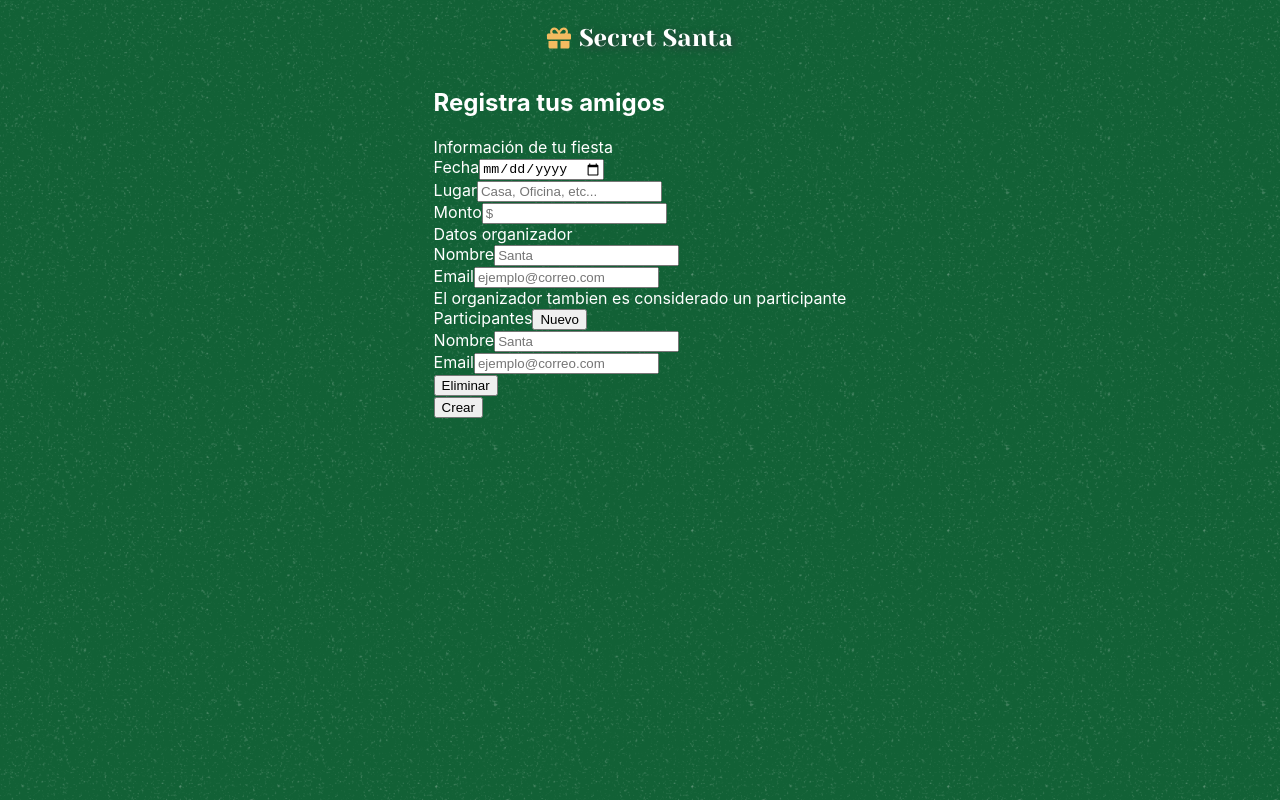
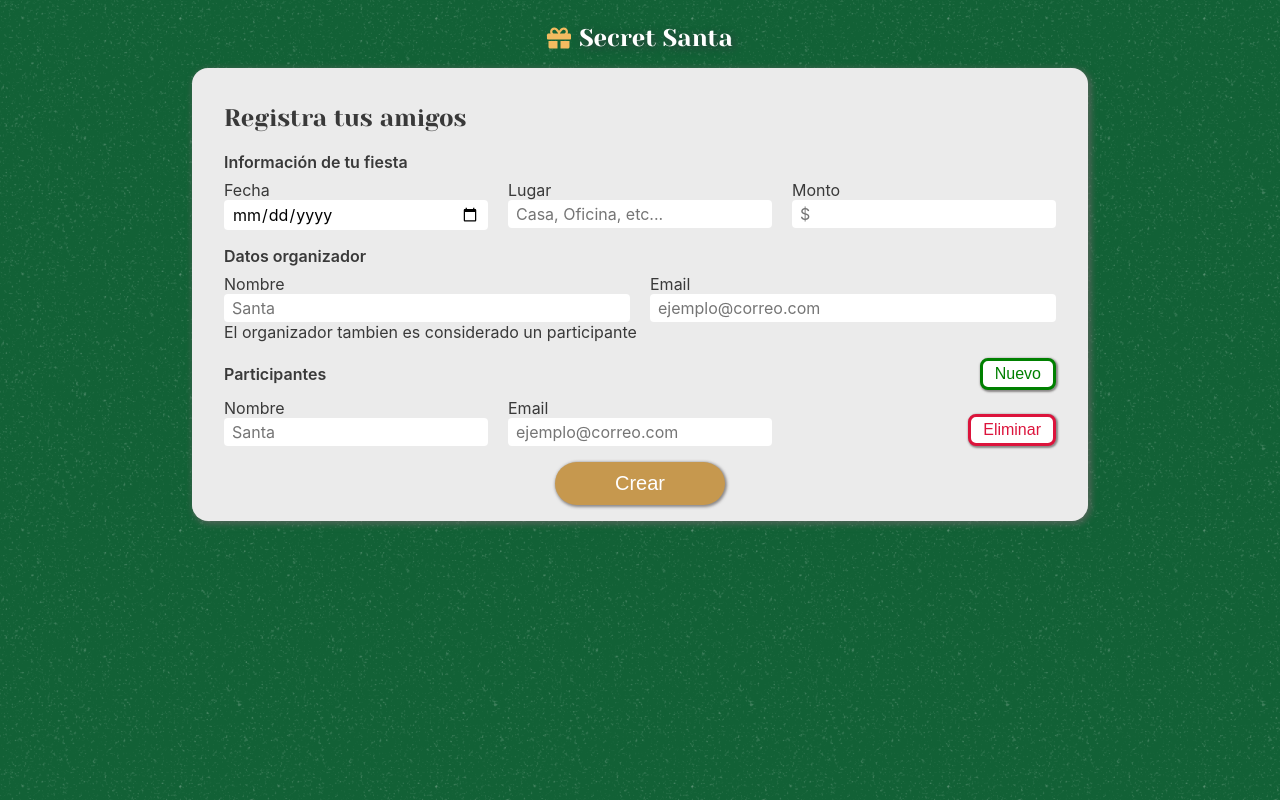
Before and after one commit to franjmr0416/secretSanta, a React (Vite) app: page /registro in a window 1280 px wide. Built offline with nearby package versions, Linux system fonts and the light colour scheme.

Commit message:
add: formParticipante component

```diff
--- /dev/null
+++ b/src/components/Btn.css
@@ -0,0 +1,20 @@
+.btn {
+  color: black;
+  background-color: white;
+  border: solid;
+  padding: 0.25em 0.75em;
+  font-size: 1em;
+  border-radius: 8px;
+  box-shadow: 1px 1px 2px 1px rgba(105, 101, 101, 0.74);
+  max-width: 100px;
+  cursor: pointer;
+}
+.add-btn {
+  border-color: green;
+  color: green;
+}
+.delete-btn {
+  border-color: crimson;
+  color: crimson;
+  align-self: flex-end;
+}
--- a/src/components/Btn.jsx
+++ b/src/components/Btn.jsx
@@ -1,3 +1,6 @@
+import { FaPlus } from 'react-icons/fa'
+import './Btn.css'
+
 const Btn = (props) => {
   const { text, action } = props
   return (
--- /dev/null
+++ b/src/components/FormControl.css
@@ -0,0 +1,15 @@
+.box-control {
+  display: flex;
+  flex-direction: column;
+}
+.label {
+}
+.input {
+  font-size: 16px;
+  font-size: max(16px, 1em);
+  font-family: inherit;
+  padding: 0.25em 0.5em;
+  background-color: #fff;
+  border: 2px solid var(--input-border);
+  border-radius: 4px;
+}
--- a/src/components/FormControl.jsx
+++ b/src/components/FormControl.jsx
@@ -1,9 +1,16 @@
+import './FormControl.css'
+
 const FormControl = (props) => {
   const { label, type, name, placeholder } = props
   return (
-    <div>
-      <label>{label}</label>
-      <input type={type} name={name} placeholder={placeholder} />
+    <div className='box-control'>
+      <label className='label'>{label}</label>
+      <input
+        className='input'
+        type={type}
+        name={name}
+        placeholder={placeholder}
+      />
     </div>
   )
 }
--- /dev/null
+++ b/src/components/FormParticipante.jsx
@@ -0,0 +1,26 @@
+import FormControl from './FormControl'
+import Btn from './Btn'
+
+const FormParticipante = (props) => {
+  return (
+    <div className='participante'>
+      <div className='grid-2 mt-05'>
+        <FormControl
+          type={'text'}
+          name={''}
+          label={'Nombre'}
+          placeholder={'Santa'}
+        />
+        <FormControl
+          type={'email'}
+          name={''}
+          label={'Email'}
+          placeholder={'ejemplo@correo.com'}
+        />
+      </div>
+
+      <Btn action={'delete'} text={'Eliminar'} />
+    </div>
+  )
+}
+export default FormParticipante
--- a/src/index.css
+++ b/src/index.css
@@ -8,7 +8,7 @@
   padding: 0;
   margin: 0;
   color-scheme: light dark;
-  color: white;
+  color: #393939;
   background-image: url('/background.png');
   background-size: 256px;
 
--- a/src/layouts/Form.css
+++ b/src/layouts/Form.css
@@ -0,0 +1,73 @@
+.flex {
+  display: flex;
+  align-items: center;
+}
+.content-between {
+  justify-content: space-between;
+}
+.content-center {
+  justify-content: center;
+}
+.section-title {
+  font-weight: 600;
+}
+.section {
+  margin-top: 1rem;
+}
+h2 {
+  font-family: 'Yeseva One', cursive;
+  font-size: x-large;
+}
+.grid-3 {
+  display: grid;
+  grid-template-columns: repeat(3, 1fr);
+  grid-template-rows: 1fr;
+  grid-column-gap: 20px;
+}
+.grid-2 {
+  display: grid;
+  grid-template-columns: repeat(2, 1fr);
+  grid-template-rows: 1fr;
+  grid-column-gap: 20px;
+}
+.mt-05 {
+  margin-top: 0.5rem;
+}
+.participante {
+  display: flex;
+  justify-content: space-between;
+}
+.btn-submit {
+  color: white;
+  background-color: #c6984e;
+  border: none;
+  font-size: 1.25em;
+  padding: 0.5em 3em;
+  border-radius: 10em;
+  cursor: pointer;
+  box-shadow: 1px 1px 3px 1px rgba(105, 101, 101, 0.74);
+}
+.btn-submit:hover {
+  background-color: #a37c3e;
+}
+@media only screen and (max-width: 425px) {
+  .grid-3 {
+    grid-template-columns: repeat(1, 100%);
+    row-gap: 10px;
+  }
+  .grid-2 {
+    grid-template-columns: repeat(1, 100%);
+    row-gap: 10px;
+  }
+  .participante {
+    display: grid;
+    grid-template-columns: repeat(1, 100%);
+    row-gap: 10px;
+  }
+}
+.form-content {
+  padding: 1rem 2rem;
+  background-color: #ebebeb;
+  border-radius: 16px;
+  box-shadow: 2px 2px 7px 1px rgba(105, 101, 101, 0.74);
+}
--- a/src/layouts/Form.jsx
+++ b/src/layouts/Form.jsx
@@ -1,15 +1,21 @@
 import FormControl from '../components/FormControl'
 import Btn from '../components/Btn'
+import './Form.css'
+import { useState } from 'react'
+import FormParticipante from '../components/FormParticipante'
 
 const Form = () => {
+  const [participantes, setParticipantes] = useState([])
+  const handleEvent = (event) => {}
+
   return (
-    <div>
+    <div className='form-content'>
       <h2>Registra tus amigos</h2>
       <div>
         <form>
           <div>
-            <span>Información de tu fiesta</span>
-            <div>
+            <span className='section-title'>Información de tu fiesta</span>
+            <div className='grid-3 mt-05'>
               <FormControl type={'date'} label={'Fecha'} name={'fecha'} />
               <FormControl
                 type={'text'}
@@ -25,9 +31,9 @@ const Form = () => {
               />
             </div>
           </div>
-          <div>
-            <span>Datos organizador</span>
-            <div>
+          <div className='section'>
+            <span className='section-title'>Datos organizador</span>
+            <div className='grid-2 mt-05'>
               <FormControl
                 type={'text'}
                 name={'nombre_organizador'}
@@ -43,28 +49,20 @@ const Form = () => {
             </div>
             <span>El organizador tambien es considerado un participante</span>
           </div>
-          <div>
-            <div>
-              <span>Participantes</span>
+          <div className='section'>
+            <div className='flex content-between'>
+              <span className='section-title'>Participantes</span>
               <Btn action={'add'} text={'Nuevo'} />
             </div>
             <div>
-              <FormControl
-                type={'text'}
-                name={''}
-                label={'Nombre'}
-                placeholder={'Santa'}
-              />
-              <FormControl
-                type={'email'}
-                name={''}
-                label={'Email'}
-                placeholder={'ejemplo@correo.com'}
-              />
-              <Btn action={'delete'} text={'Eliminar'} />
+              <FormParticipante />
             </div>
           </div>
-          <button type='submit'>Crear</button>
+          <div className='flex content-center section '>
+            <button className='btn-submit' type='submit'>
+              Crear
+            </button>
+          </div>
         </form>
       </div>
     </div>
--- a/src/layouts/Title.css
+++ b/src/layouts/Title.css
@@ -9,6 +9,7 @@
   font-family: 'Yeseva One', cursive;
   padding-left: 0.5rem;
   text-shadow: 2px 2px 8px #343a40;
+  color: white;
 }
 .icon {
   font-size: x-large;
```
